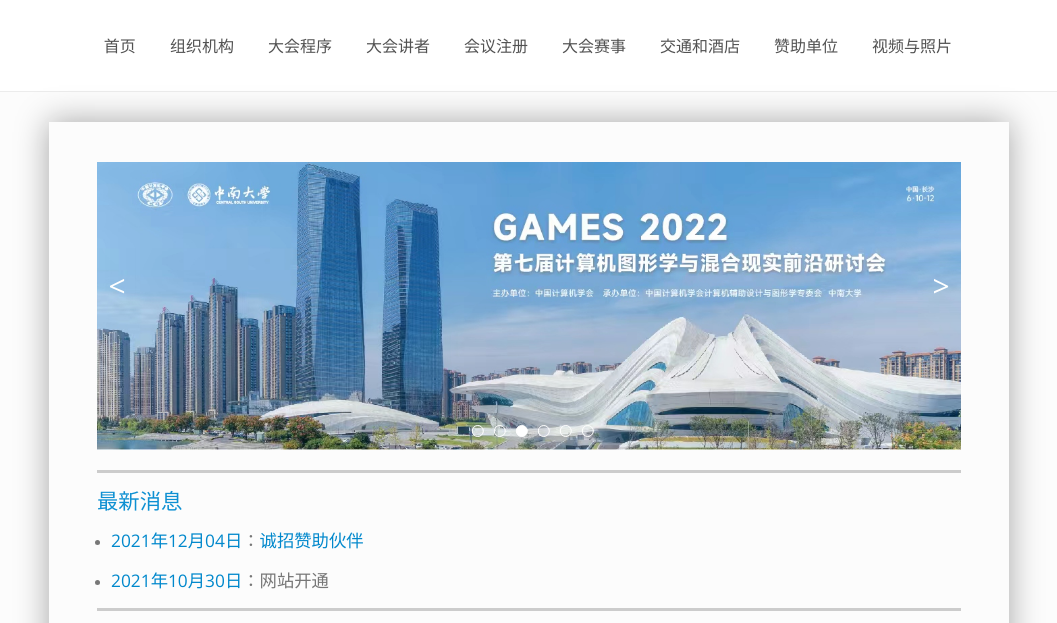
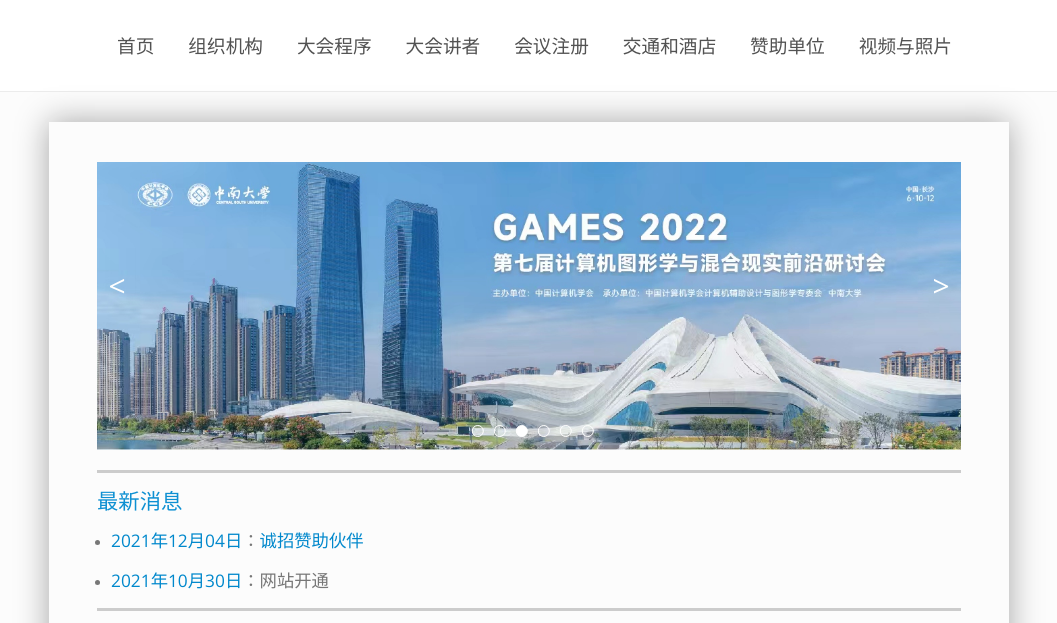
Before and after one commit to beautiful-whale/Games2022.github.io-master, a plain HTML site: page index.html in a window 1280 px wide. Shown: the top 623 px of the page, without its empty margins (111-1168 px from the left). Drawn offline with nearby package versions, Linux system fonts and the light colour scheme; a script that the page names is missing.

Commit message:
第二次修改

```diff
--- a/index.html
+++ b/index.html
@@ -77,9 +77,9 @@
                 <li>
                     <a href="registration.html" style="font-size: 13pt; line-height:30px; color:#434343;">会议注册</a>
                 </li>
-                <li>
+                <!-- <li>
                     <a href="https://games.xgrids.cloud/" style="font-size: 13pt; line-height:30px; color:#434343;">大会赛事</a>
-                </li>
+                </li> -->
                 <li>
                     <a href="venue.html" style="font-size: 13pt; line-height:30px; color:#434343;">交通和酒店</a>
                 </li>
@@ -101,7 +101,7 @@
                 <div class="span10">
                     <!-- responsive dropdown menu -->
                     <div class="js-jquery-dropdown-wrapper">
-                        <ul class="js-jquery-dropdown" style="font-size: 12pt">
+                        <ul class="js-jquery-dropdown" style="font-size: 14pt">
 
                             <li>
                                 <a href="home.html">首页</a>
@@ -118,9 +118,9 @@
                             <li>
                                 <a href="registration.html">会议注册</a>
                             </li>
-                            <li>
+                            <!-- <li>
                                 <a href="https://games.xgrids.cloud/">大会赛事</a>
-                            </li>
+                            </li> -->
                             <li>
                                 <a href="venue.html">交通和酒店</a>
                             </li>
```
Also changed, not shown: challenge.html (+5 -5 lines), committee.html (+5 -5 lines), company.html (+5 -5 lines), home.html (+5 -5 lines), photo.html (+5 -5 lines), program.html (+5 -5 lines), registration.html (+5 -5 lines), speaker.html (+5 -5 lines), venue.html (+5 -5 lines).
